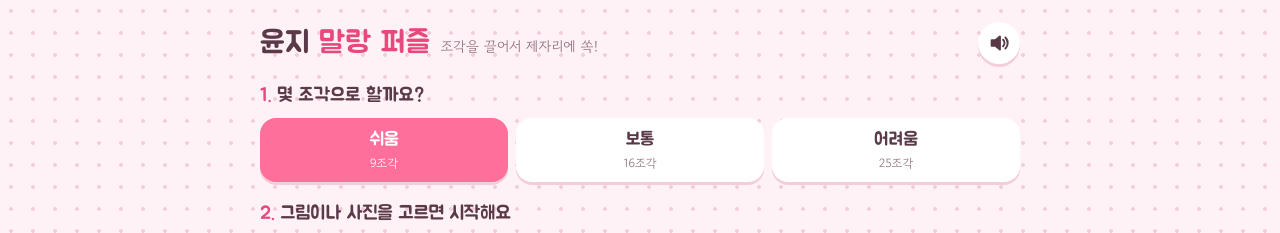
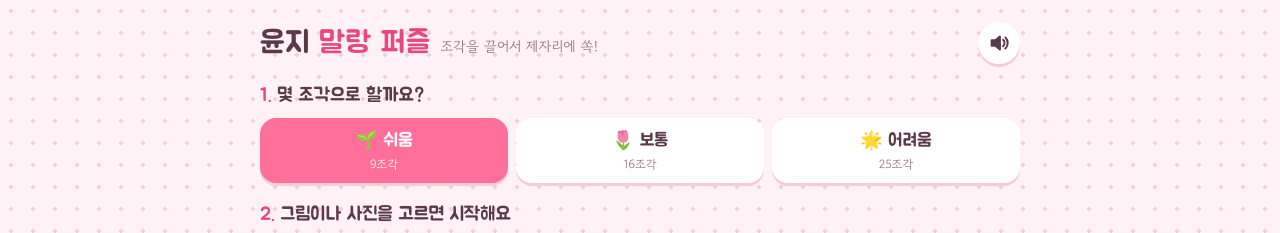
Before and after one commit to ParkSungHyon/mallang-puzzle, a plain HTML site: page index.html in a window 1280 px wide. Shown: the top 233 px of the page. Drawn offline with Linux system fonts and the light colour scheme.

Commit message:
업데이트 1.0.6: 완성한 그림에 '완성!' 배지, 난이도 아이콘
Co-Authored-By: Claude Opus 5.5 <noreply@anthropic.com>
Claude-Session: https://claude.ai/code/session_014tHS2XNrFXh5GkUKvYaJTK

```diff
--- a/index.html
+++ b/index.html
@@ -85,6 +85,8 @@ button:focus-visible{outline:3px solid var(--berry);outline-offset:2px}
 }
 .pic .add svg{width:44%;height:44%}
 .pic .add b{position:absolute;right:16%;bottom:16%;width:34px;height:34px;border-radius:50%;background:var(--berry);color:#fff;font-weight:400;font-size:26px;line-height:34px}
+.pic{position:relative}
+.pic.done::after{content:"완성!";position:absolute;top:4px;right:4px;background:var(--berry);color:#fff;font-family:var(--display);font-size:13px;padding:3px 8px;border-radius:10px;box-shadow:0 2px 0 var(--berry-deep)}
 .pic small{font-family:var(--body);font-size:13px;color:var(--ink-soft);margin-top:-6px}
 .share{
   background:var(--paper);border-radius:22px;padding:16px;box-shadow:0 4px 0 var(--line);
@@ -199,9 +201,9 @@ button:focus-visible{outline:3px solid var(--berry);outline-offset:2px}
 
   <p class="step"><em>1.</em> 몇 조각으로 할까요?</p>
   <div class="levels" role="radiogroup" aria-label="난이도" id="levels">
-    <button class="lvl" role="radio" data-n="3"><b>쉬움</b><small>9조각</small></button>
-    <button class="lvl" role="radio" data-n="4"><b>보통</b><small>16조각</small></button>
-    <button class="lvl" role="radio" data-n="5"><b>어려움</b><small>25조각</small></button>
+    <button class="lvl" role="radio" data-n="3"><b>🌱 쉬움</b><small>9조각</small></button>
+    <button class="lvl" role="radio" data-n="4"><b>🌷 보통</b><small>16조각</small></button>
+    <button class="lvl" role="radio" data-n="5"><b>🌟 어려움</b><small>25조각</small></button>
   </div>
 
   <p class="step"><em>2.</em> 그림이나 사진을 고르면 시작해요</p>
@@ -559,6 +561,7 @@ function syncPickers(){
   picsEl.querySelectorAll(".pic[data-i]").forEach(b=>{
     const best=+store.get(`mallang-best-${PICS[+b.dataset.i].id}-${N}`)||0;
     b.querySelector("small").textContent=best?`최고 기록 ${fmt(best)}`:"아직 도전 전";
+    b.classList.toggle("done",!!best);
   });
   $("mini").src=PICS[picIdx].thumb;
 }
```
